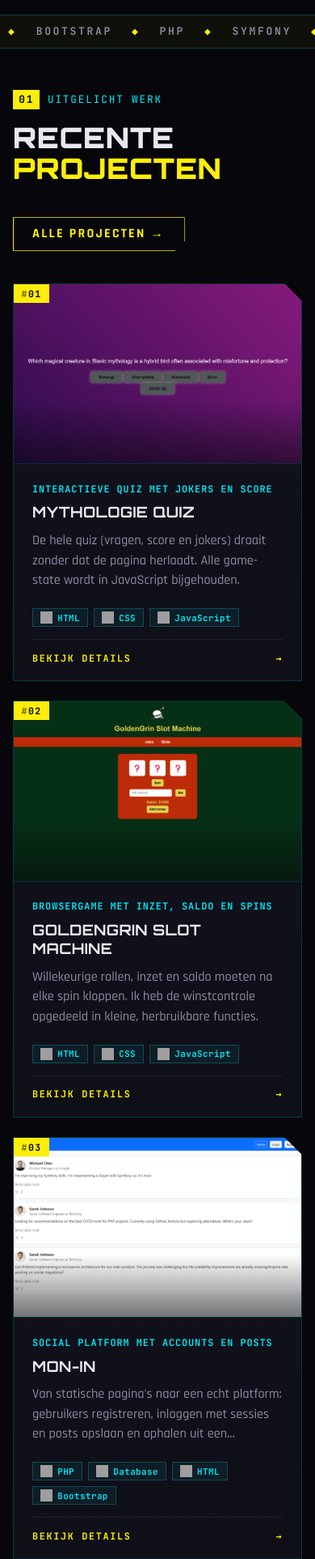
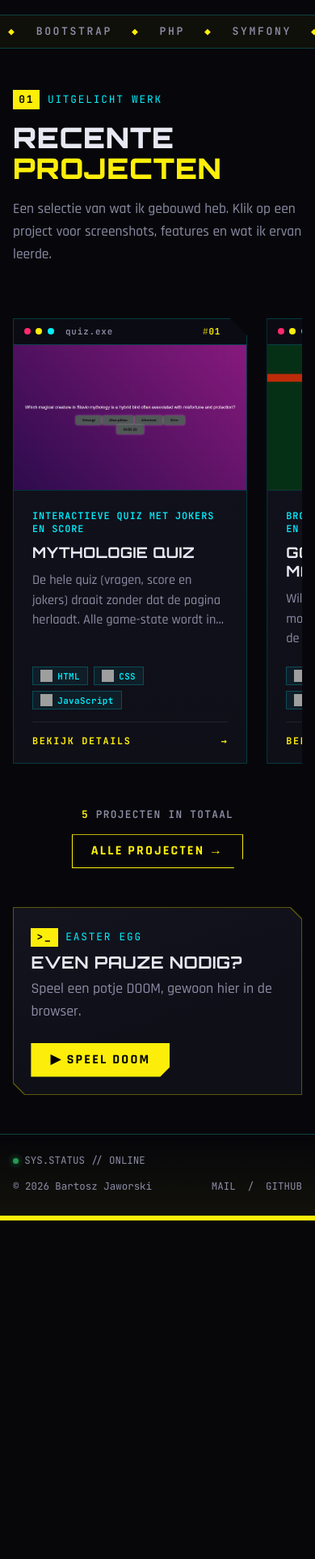
Before and after one commit to Bart3456789/Bart3456789.github.io, a PHP site: page / in a window 390 px wide. Shown: the part 1024-2949 px from the top of the page at 81% size. After the commit the page ends 2531 px from the top, so only its background shows below. Run offline with PHP 8.4, Linux system fonts and the light colour scheme; grey boxes are pictures that could not be loaded.

Commit message:
Rework homepage "Recente projecten" section (#5)
* Remove custom cursor

Co-Authored-By: Claude Opus 5.5 <noreply@anthropic.com>
Claude-Session: https://claude.ai/code/session_01NNFvTHmghkpusGQv9LMU8Y

* Make projects more prominent: homepage showcase, challenge field, demo/GitHub buttons

Co-Authored-By: Claude Opus 5.5 <noreply@anthropic.com>
Claude-Session: https://claude.ai/code/session_01NNFvTHmghkpusGQv9LMU8Y

* Homepage: show featured projects as cards side by side

Co-Authored-By: Claude Opus 5.5 <noreply@anthropic.com>
Claude-Session: https://claude.ai/code/session_01NNFvTHmghkpusGQv9LMU8Y

* Restyle project cards: cleaner layout, aligned rows, brighter screenshots

Co-Authored-By: Claude Opus 5.5 <noreply@anthropic.com>
Claude-Session: https://claude.ai/code/session_01NNFvTHmghkpusGQv9LMU8Y

* Rework homepage recent projects: always 3 across, window-frame cards, swipe on mobile

Co-Authored-By: Claude Opus 5.5 <noreply@anthropic.com>
Claude-Session: https://claude.ai/code/session_01NNFvTHmghkpusGQv9LMU8Y

---------

Co-authored-by: Claude <noreply@anthropic.com>

```diff
--- a/assets/css/style.css
+++ b/assets/css/style.css
@@ -247,15 +247,22 @@ main { flex: 1; padding-top: var(--nav-h); }
 }
 .p-card::before { content: ""; position: absolute; inset: 1px; z-index: -1; background: linear-gradient(180deg, #12121d, var(--panel)); clip-path: inherit; }
 .p-card:hover, .p-card:focus-within { transform: translateY(-6px); background: var(--yellow); outline: none; box-shadow: 0 18px 40px -18px rgba(252, 238, 10, .45); }
-.p-media { position: relative; margin: 1px 1px 0; aspect-ratio: 16 / 10; overflow: hidden; background: #000; border-bottom: 1px solid var(--line); }
-.p-media img { width: 100%; height: 100%; object-fit: cover; object-position: top; transition: transform .6s cubic-bezier(.2, .8, .2, 1), filter .3s; }
-.p-media::after { content: ""; position: absolute; inset: 0; background: linear-gradient(180deg, transparent 65%, rgba(7, 7, 11, .55)); pointer-events: none; }
+/* venster-balk boven de screenshot */
+.p-bar {
+    display: flex; align-items: center; gap: .4rem; margin: 1px 1px 0; padding: .55rem 2rem .55rem .8rem;
+    background: #0b0b13; border-bottom: 1px solid var(--line);
+    font: 600 .68rem var(--f-mono); letter-spacing: .08em; color: var(--muted);
+}
+.p-bar i { width: 8px; height: 8px; border-radius: 50%; background: rgba(255, 255, 255, .14); }
+.p-bar i:first-child { background: var(--red); }
+.p-bar i:nth-child(2) { background: var(--yellow); }
+.p-bar i:nth-child(3) { background: var(--cyan); }
+.p-bar span { margin-left: .5rem; overflow: hidden; text-overflow: ellipsis; white-space: nowrap; }
+.p-num { margin-left: auto; color: var(--yellow); font-weight: 700; }
+.p-num::before { content: "#"; opacity: .6; }
+.p-media { position: relative; margin: 0 1px; aspect-ratio: 16 / 10; overflow: hidden; background: #000; border-bottom: 1px solid var(--line); }
+.p-media img { width: 100%; height: 100%; object-fit: cover; object-position: top; transition: transform .6s cubic-bezier(.2, .8, .2, 1); }
 .p-card:hover .p-media img { transform: scale(1.04); }
-.p-num {
-    position: absolute; top: 0; left: 0; z-index: 2; padding: .25rem .6rem;
-    font: 700 .72rem var(--f-mono); letter-spacing: .12em; color: #000; background: var(--yellow);
-}
-.p-num::before { content: "#"; opacity: .6; }
 .p-body { display: flex; flex-direction: column; gap: .55rem; flex: 1; padding: 1.4rem 1.5rem 1.3rem; }
 .p-tag { font: 600 .74rem var(--f-mono) !important; letter-spacing: .08em; text-transform: uppercase; color: var(--cyan) !important; }
 .p-body h3 { font-size: 1.15rem; line-height: 1.25; text-transform: uppercase; margin: 0 0 .25rem; }
@@ -275,6 +282,20 @@ main { flex: 1; padding-top: var(--nav-h); }
 .p-more { padding-top: .9rem; margin-top: .4rem; border-top: 1px solid rgba(255, 255, 255, .08); font: 700 .74rem var(--f-mono); letter-spacing: .14em; text-transform: uppercase; color: var(--yellow); display: flex; justify-content: space-between; }
 .p-more::after { content: "→"; transition: transform .2s; }
 .p-card:hover .p-more::after { transform: translateX(5px); }
+
+/* homepage: altijd 3 naast elkaar; smaller = swipen */
+.grid-3 { grid-template-columns: repeat(3, 1fr); }
+.more-row { display: flex; flex-wrap: wrap; align-items: center; justify-content: center; gap: 1rem 1.5rem; margin-top: 2.5rem; }
+.more-row p { margin: 0; font: 600 .8rem var(--f-mono); letter-spacing: .1em; text-transform: uppercase; color: var(--muted); }
+.more-row p b { color: var(--yellow); }
+@media (max-width: 900px) {
+    .grid-3 {
+        grid-template-columns: none; grid-auto-flow: column; grid-auto-columns: min(82%, 340px);
+        overflow-x: auto; scroll-snap-type: x mandatory; padding: 8px 2px 14px; scrollbar-width: thin;
+    }
+    .grid-3 > * { scroll-snap-align: start; }
+    .grid-3 .p-card:hover { transform: none; }
+}
 
 .filters { display: flex; flex-wrap: wrap; gap: .5rem; margin-bottom: 2rem; }
 .empty { padding: 3rem; text-align: center; }
--- a/assets/js/app.js
+++ b/assets/js/app.js
@@ -161,9 +161,9 @@ function projectCard(project, index) {
     const links = linkButtons(project, true);
     return `
         <article class="p-card" style="animation-delay:${index * 70}ms">
+            <div class="p-bar" aria-hidden="true"><i></i><i></i><i></i><span>${esc(project.id)}.exe</span><b class="p-num">${pad(index + 1)}</b></div>
             <div class="p-media">
                 <img src="${esc(project.image)}" alt="Screenshot van ${esc(project.title)}" loading="lazy">
-                <span class="p-num">${pad(index + 1)}</span>
             </div>
             <div class="p-body">
                 ${project.tagline ? `<p class="p-tag">${esc(project.tagline)}</p>` : ""}
@@ -239,6 +239,8 @@ async function initFeatured() {
     const list = (featured.length ? featured : projects).slice(0, 3);
     grid.innerHTML = list.map(projectCard).join("");
     bindCards(grid, list);
+    const all = $("[data-all-count]");
+    if (all) all.textContent = projects.length;
 
     const total = $("[data-stat-projects]");
     if (total) total.textContent = projects.length;
--- a/index.html
+++ b/index.html
@@ -54,10 +54,14 @@
                     <div>
                         <p class="eyebrow"><b>01</b> Uitgelicht werk</p>
                         <h2 class="page-title">Recente <em>projecten</em></h2>
+                        <p class="lead">Een selectie van wat ik gebouwd heb. Klik op een project voor screenshots, features en wat ik ervan leerde.</p>
                     </div>
+                </div>
+                <div class="grid grid-3" data-featured></div>
+                <div class="more-row">
+                    <p><b data-all-count>&ndash;</b> projecten in totaal</p>
                     <a class="btn btn-ghost" href="projects.html">Alle projecten &rarr;</a>
                 </div>
-                <div class="grid" data-featured></div>
             </div>
         </section>
 
```
